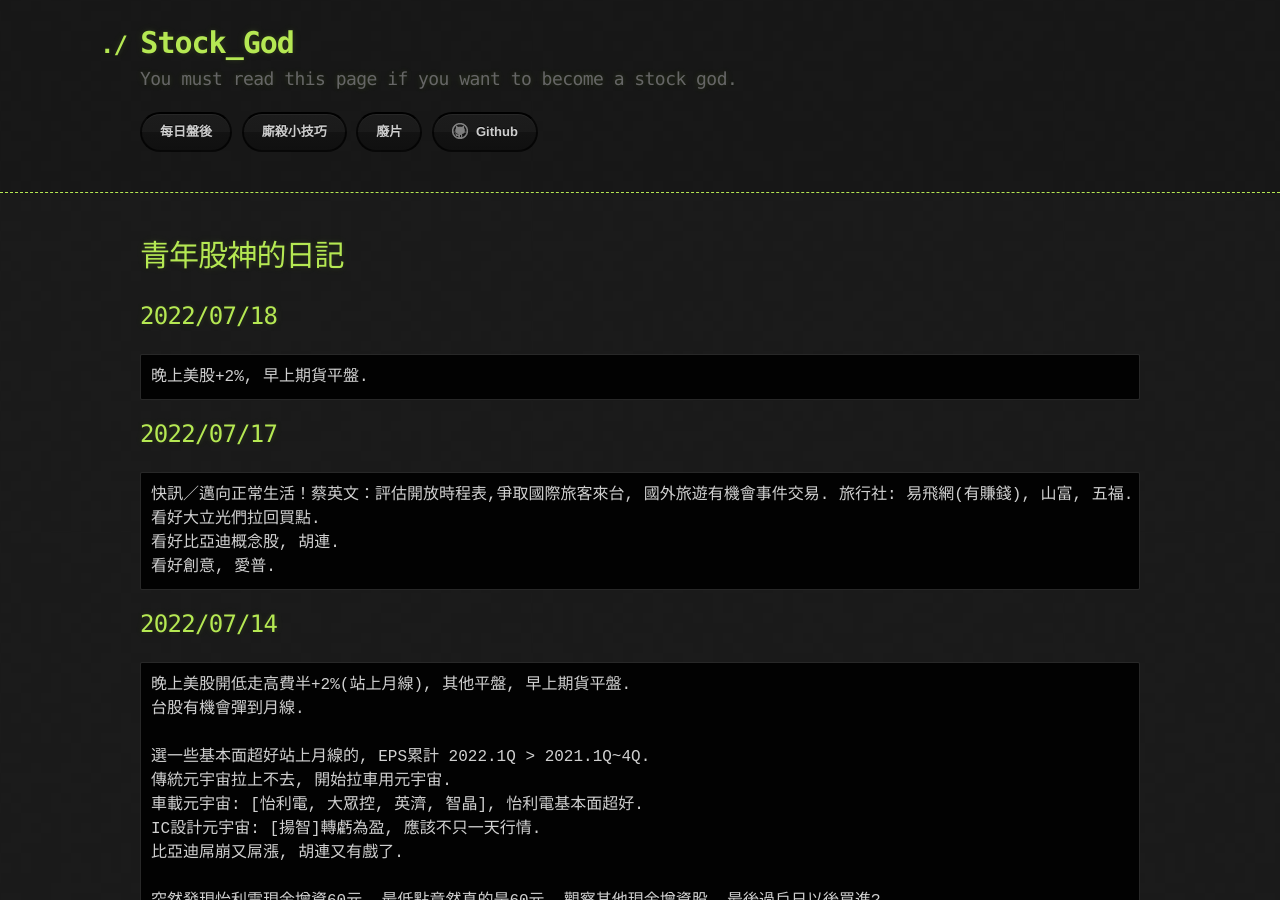
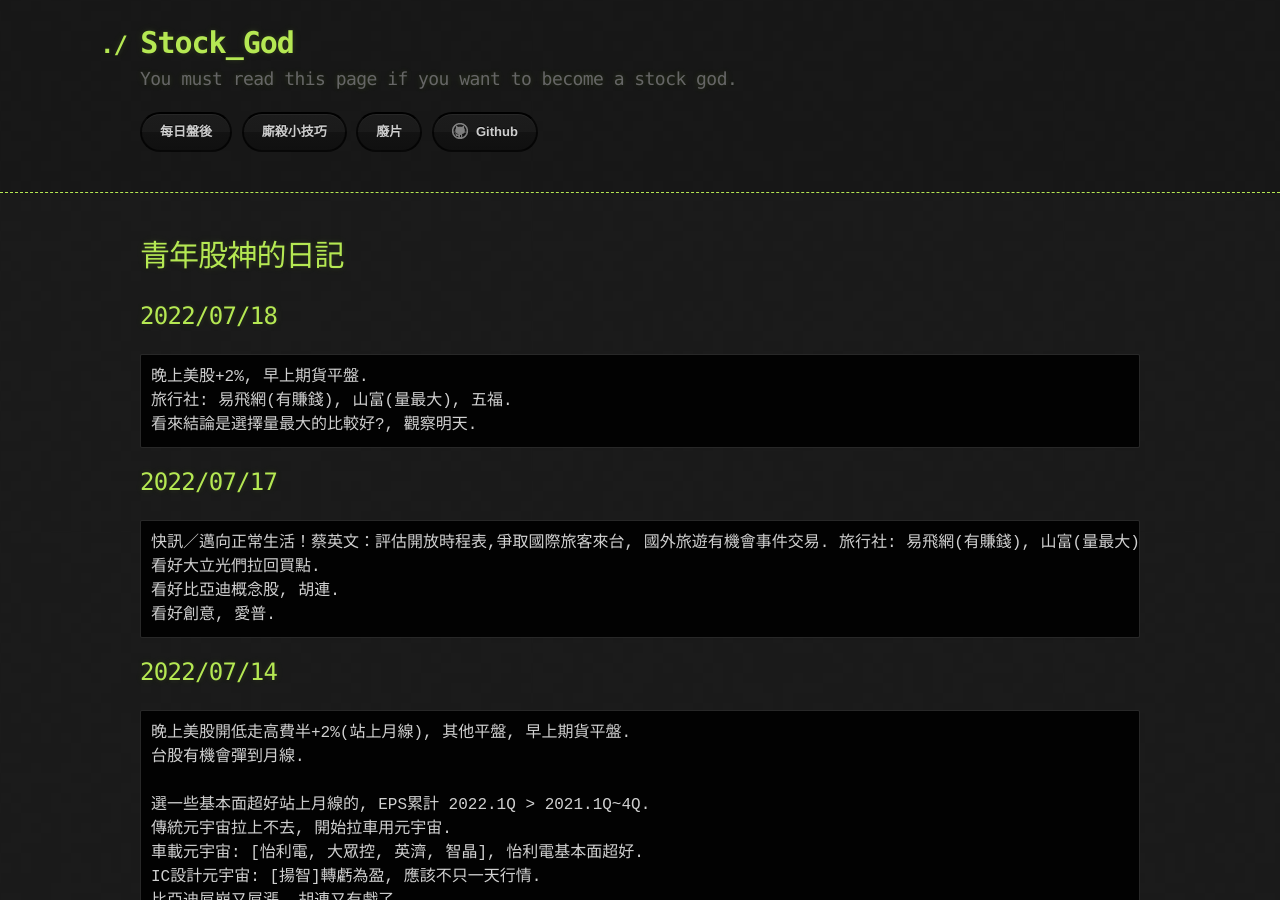
Before and after one commit to lepg5487/Stock_God, a Jekyll site: the page built from index.md, in a window 1280 px wide and 900 px high. Built offline with Jekyll 4.4.1, drawn with Linux system fonts in a browser that asks for light colours; our own code applies the rules of GitHub Pages for plain Markdown files.

Commit message:
Update index.md

````diff
--- a/index.md
+++ b/index.md
@@ -6,11 +6,13 @@
 ## 2022/07/18
 ```
 晚上美股+2%, 早上期貨平盤.
+旅行社: 易飛網(有賺錢), 山富(量最大), 五福.
+看來結論是選擇量最大的比較好?, 觀察明天.
 ```
 
 ## 2022/07/17
 ```
-快訊／邁向正常生活！蔡英文：評估開放時程表,爭取國際旅客來台, 國外旅遊有機會事件交易. 旅行社: 易飛網(有賺錢), 山富, 五福.
+快訊／邁向正常生活！蔡英文：評估開放時程表,爭取國際旅客來台, 國外旅遊有機會事件交易. 旅行社: 易飛網(有賺錢), 山富(量最大), 五福.
 看好大立光們拉回買點.
 看好比亞迪概念股, 胡連.
 看好創意, 愛普.
````
